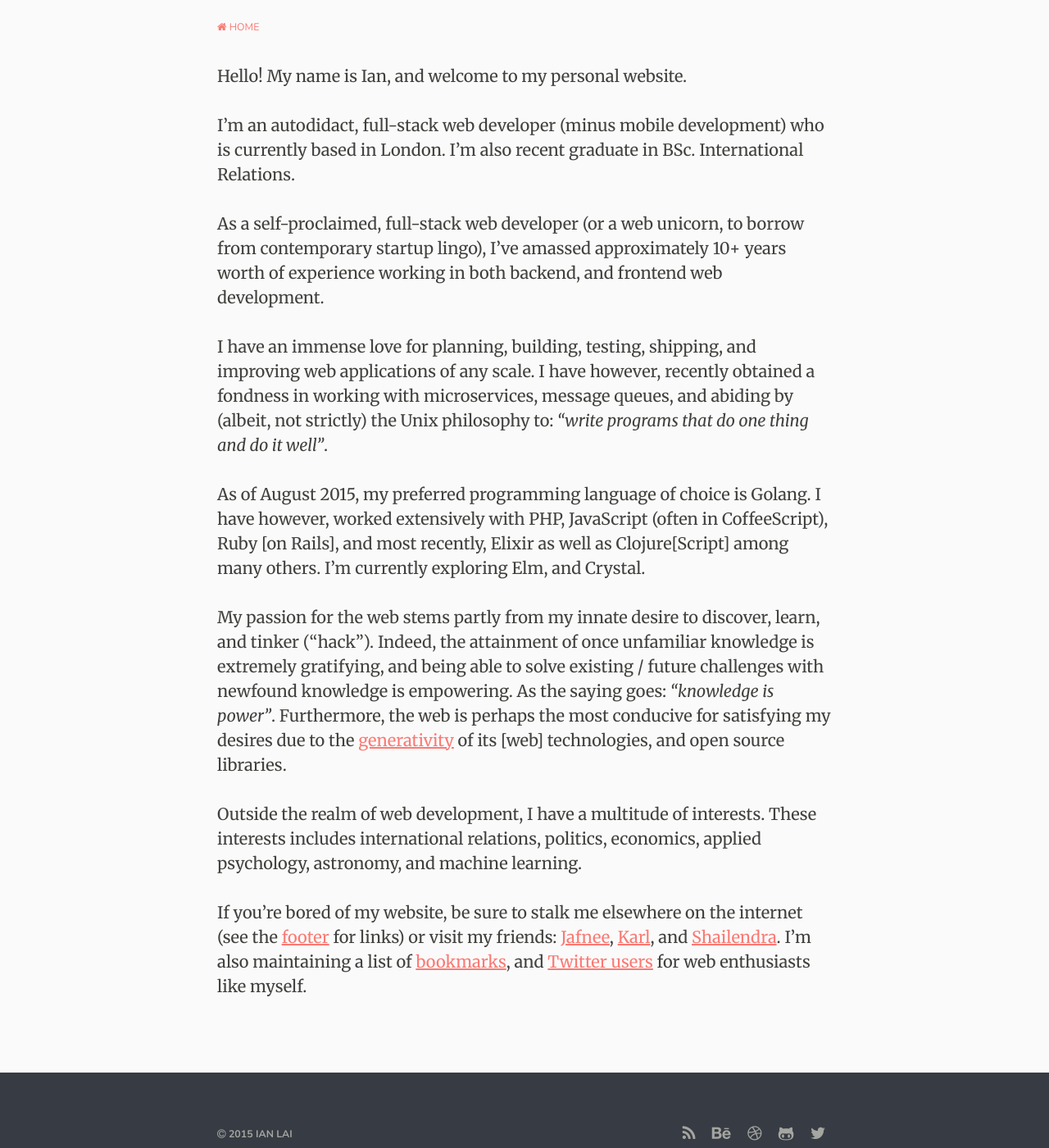
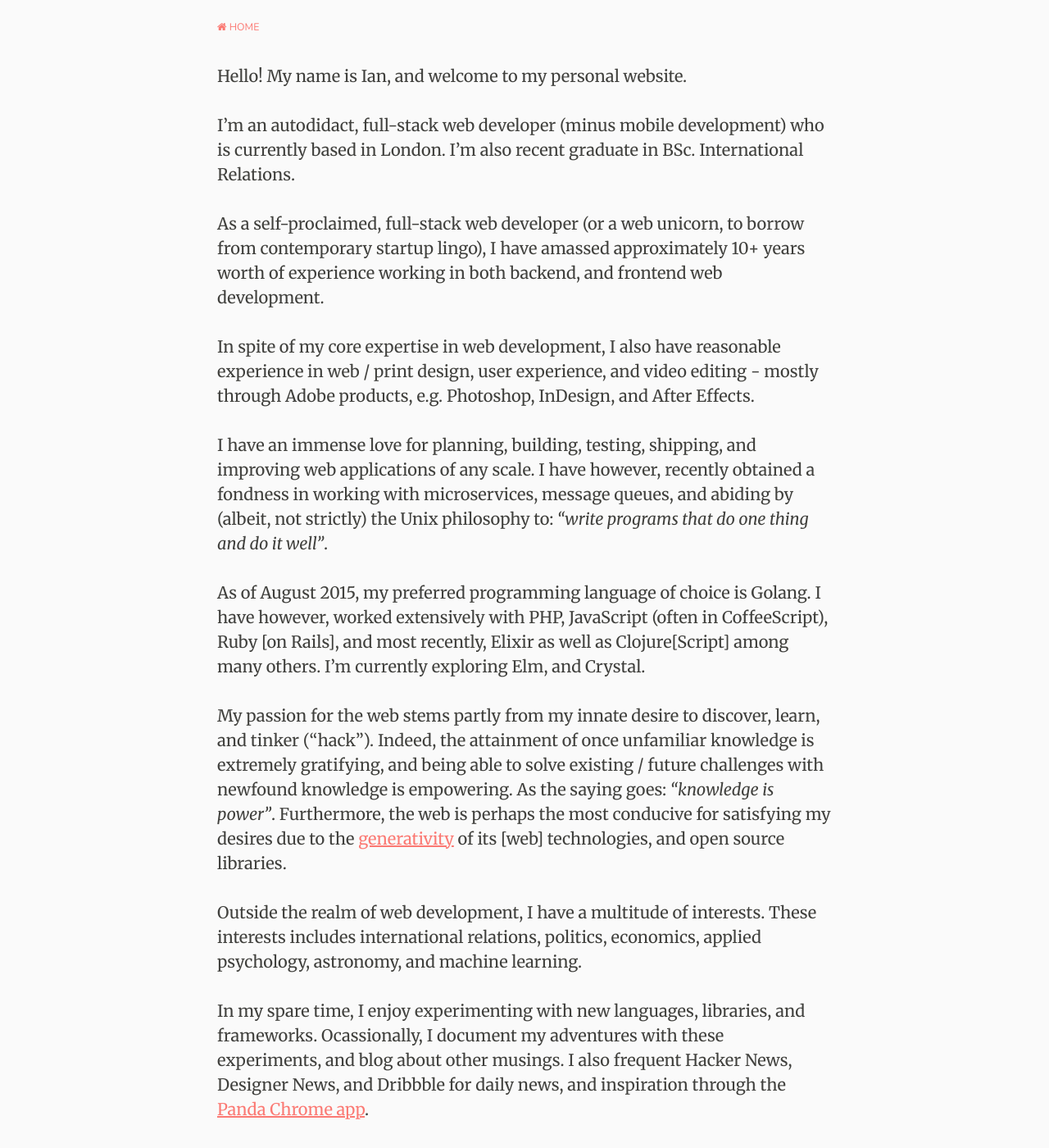
Before and after one commit to MrSaints/www-jekyll.fyianlai.com, a Jekyll site: the page built from about/index.md, in a window 1280 px wide and 1400 px high, scrolled down 282 px. Shown: the whole window at 82% size. Built offline with Jekyll 4.4.1, drawn with Linux system fonts in a browser that asks for light colours; nearby versions of some CDN libraries; some of the changed text lies outside the part shown.

Commit message:
Updated about page

```diff
--- a/about/index.md
+++ b/about/index.md
@@ -7,7 +7,9 @@ Hello! My name is Ian, and welcome to my personal website.
 
 I'm an autodidact, full-stack web developer (minus mobile development) who is currently based in London. I'm also recent graduate in BSc. International Relations.
 
-As a self-proclaimed, full-stack web developer (or a web unicorn, to borrow from contemporary startup lingo), I've amassed approximately 10+ years worth of experience working in both backend, and frontend web development.
+As a self-proclaimed, full-stack web developer (or a web unicorn, to borrow from contemporary startup lingo), I have amassed approximately 10+ years worth of experience working in both backend, and frontend web development.
+
+In spite of my core expertise in web development, I also have reasonable experience in web / print design, user experience, and video editing - mostly through Adobe products, e.g. Photoshop, InDesign, and After Effects.
 
 I have an immense love for planning, building, testing, shipping, and improving web applications of any scale. I have however, recently obtained a fondness in working with microservices, message queues, and abiding by (albeit, not strictly) the Unix philosophy to: _"write programs that do one thing and do it well"_.
 
@@ -17,4 +19,8 @@ My passion for the web stems partly from my innate desire to discover, learn, an
 
 Outside the realm of web development, I have a multitude of interests. These interests includes international relations, politics, economics, applied psychology, astronomy, and machine learning.
 
+In my spare time, I enjoy experimenting with new languages, libraries, and frameworks. Ocassionally, I document my adventures with these experiments, and blog about other musings. I also frequent Hacker News, Designer News, and Dribbble for daily news, and inspiration through the [Panda Chrome app](http://usepanda.com/).
+
 If you're bored of my website, be sure to stalk me elsewhere on the internet (see the [footer](#footer) for links) or visit my friends: [Jafnee](http://jafnee.com/), [Karl](http://mbwkarl.com/), and [Shailendra](http://shailendra.me/). I'm also maintaining a list of [bookmarks](http://www.evernote.com/shard/s233/sh/473897f7-0543-4b26-b849-18ded36d3236/f972fb216d32beb01866bc45615f87c8), and [Twitter users](https://twitter.com/MrSaints/web) for web enthusiasts like myself.
+
+I'm always available to chat. Don't be shy, drop me a [message](/hello).
```
